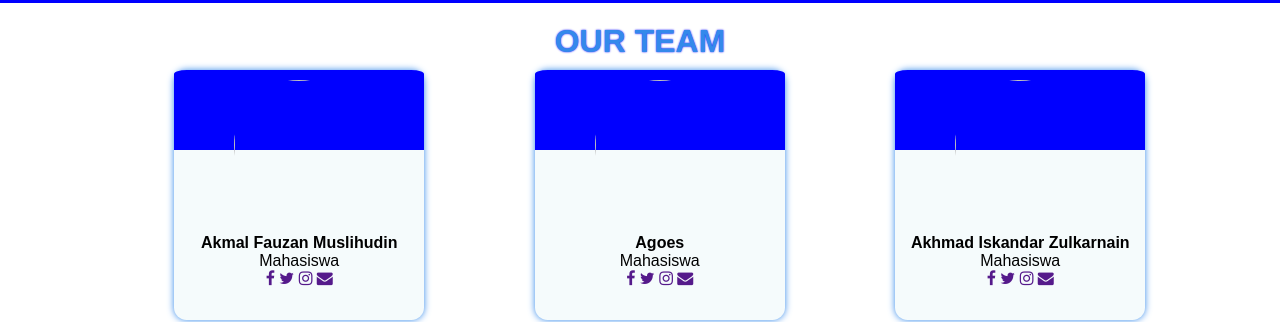
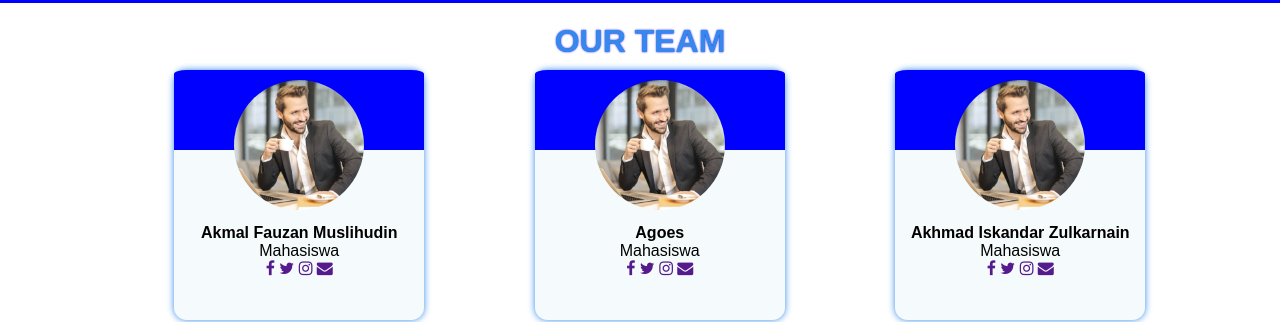
Before and after one commit to akmal1-dev/progate.a-17.github.io, a plain HTML site: page index.html in a window 1280 px wide. Shown: the part 627-949 px from the top of the page. Drawn offline with Linux system fonts and the light colour scheme; files whose address does not match are found by name; a web font is replaced by a local one.

Commit message:
Update index.html

```diff
--- a/index.html
+++ b/index.html
@@ -49,7 +49,7 @@
            <div class="box1">
            <div class="top-box">
             <div class="box-img">
-            <img src="img/test-1.jpg">
+            <img src="test-1.jpg">
             </div>
             <h4>Akmal Fauzan Muslihudin</h4>
             <p>Mahasiswa</p>
@@ -65,7 +65,7 @@
            <div class="box1">
            <div class="top-box">
             <div class="box-img">
-            <img src="img/test-1.jpg">
+            <img src="test-1.jpg">
             </div>
             <h4>Agoes</h4>
             <p>Mahasiswa</p>
@@ -82,7 +82,7 @@
            <div class="box1">
            <div class="top-box">
             <div class="box-img">
-            <img src="img/test-1.jpg">
+            <img src="test-1.jpg">
             </div>
             <h4>Akhmad Iskandar Zulkarnain</h4>
             <p>Mahasiswa</p>
```
